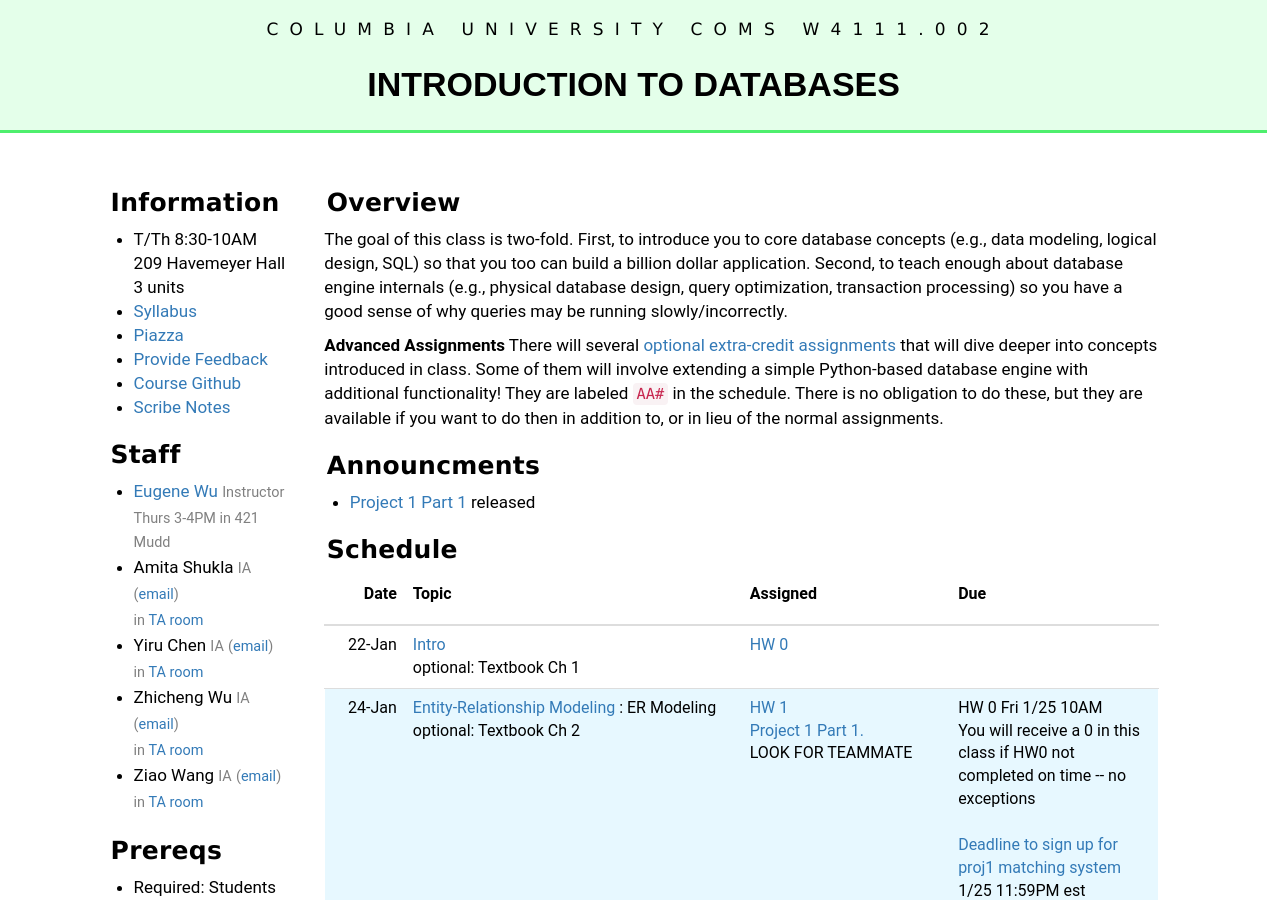
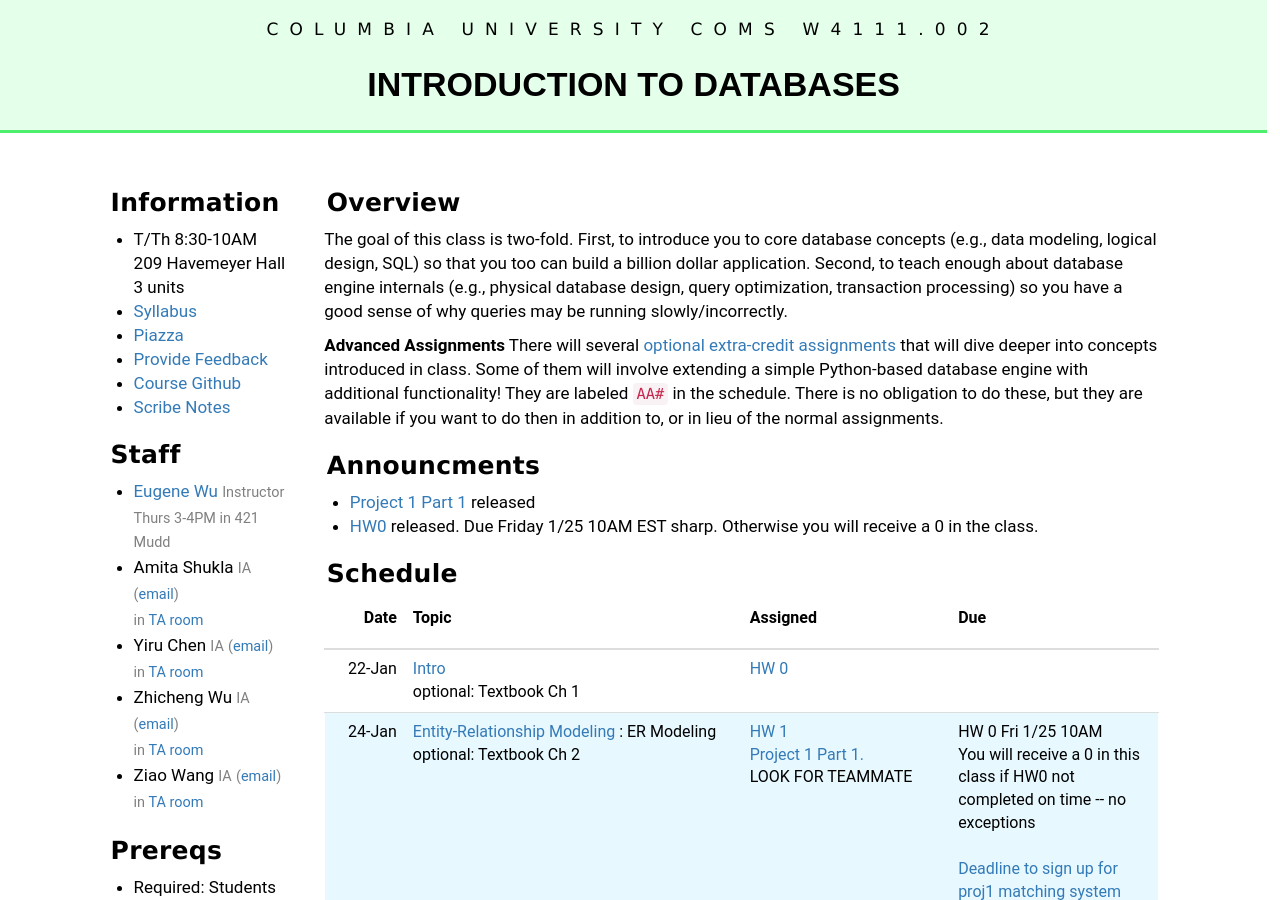
Before and after one commit to amitashukla/w4111.github.io-1, a Jekyll site: the page built from index.md, in a window 1280 px wide and 900 px high. Built offline with Jekyll 4.4.1, drawn with Linux system fonts in a browser that asks for light colours.

Commit message:
updated site

```diff
--- a/index.md
+++ b/index.md
@@ -12,6 +12,7 @@ The goal of this class is two-fold. First, to introduce you to core database con
 #### Announcments
 
 * [Project 1 Part 1](https://github.com/w4111/project1) released
+* [HW0](https://github.com/w4111/hw0) released.  Due Friday 1/25 10AM EST sharp.  Otherwise you will receive a 0 in the class.
 
 #### Schedule
 
```
